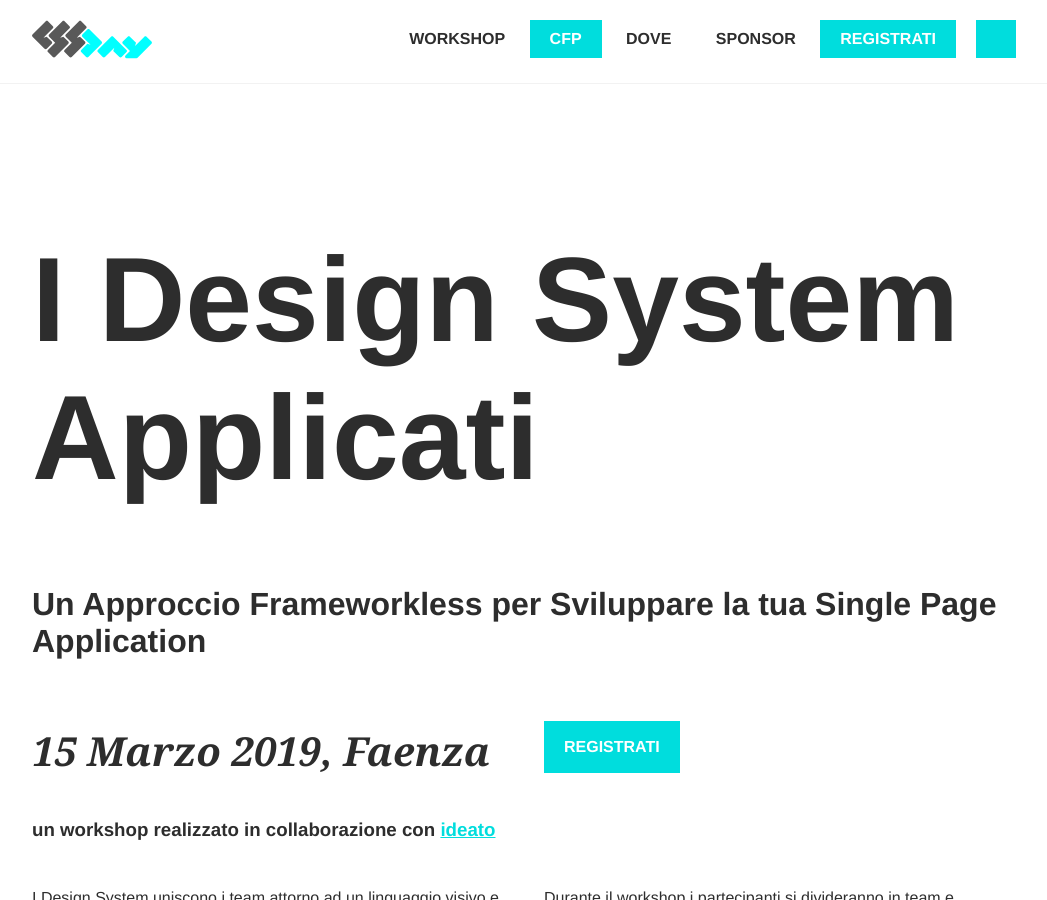
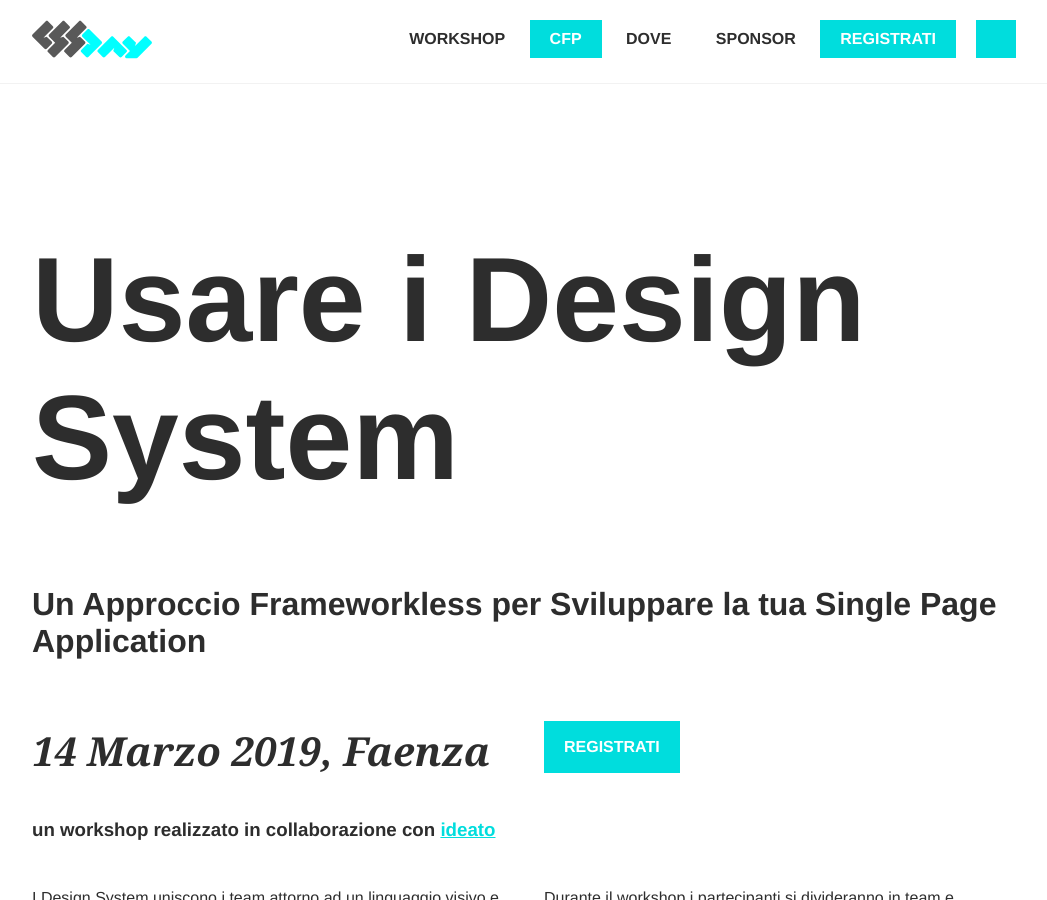
Before and after one commit to giuliatosato/2019.cssday.it, a Jekyll site: the page built from workshop.html, in a window 1280 px wide and 900 px high. Shown: the whole window, without its empty margins (116-1163 px from the left). Built offline with Jekyll 4.4.1, drawn with Linux system fonts in a browser that asks for light colours; some web fonts are replaced.

Commit message:
Update workshop.html

```diff
--- a/workshop.html
+++ b/workshop.html
@@ -1,11 +1,11 @@
 ---
-title: I Design System Applicati un workshop di ideato
+title: Usare i Design System un workshop di ideato
 ---
 
 <div class="limit">
 
     <div class="intro intro--no-height">
-        <h1 class="intro__title">I Design System Applicati</h1>
+        <h1 class="intro__title">Usare i Design System</h1>
         <h1 class="row__title">
             Un Approccio Frameworkless per Sviluppare la tua Single Page Application
         </h1>
@@ -14,7 +14,7 @@ title: I Design System Applicati un workshop di ideato
 
     <div class="row  row--2">
         <div class="row__column row__column--no-line-height">
-            <h1 class="conf-infos__title">15 Marzo 2019, Faenza</h1>
+            <h1 class="conf-infos__title">14 Marzo 2019, Faenza</h1>
 
             <br>
             <h3 class="row__title">un workshop realizzato in collaborazione con
```
